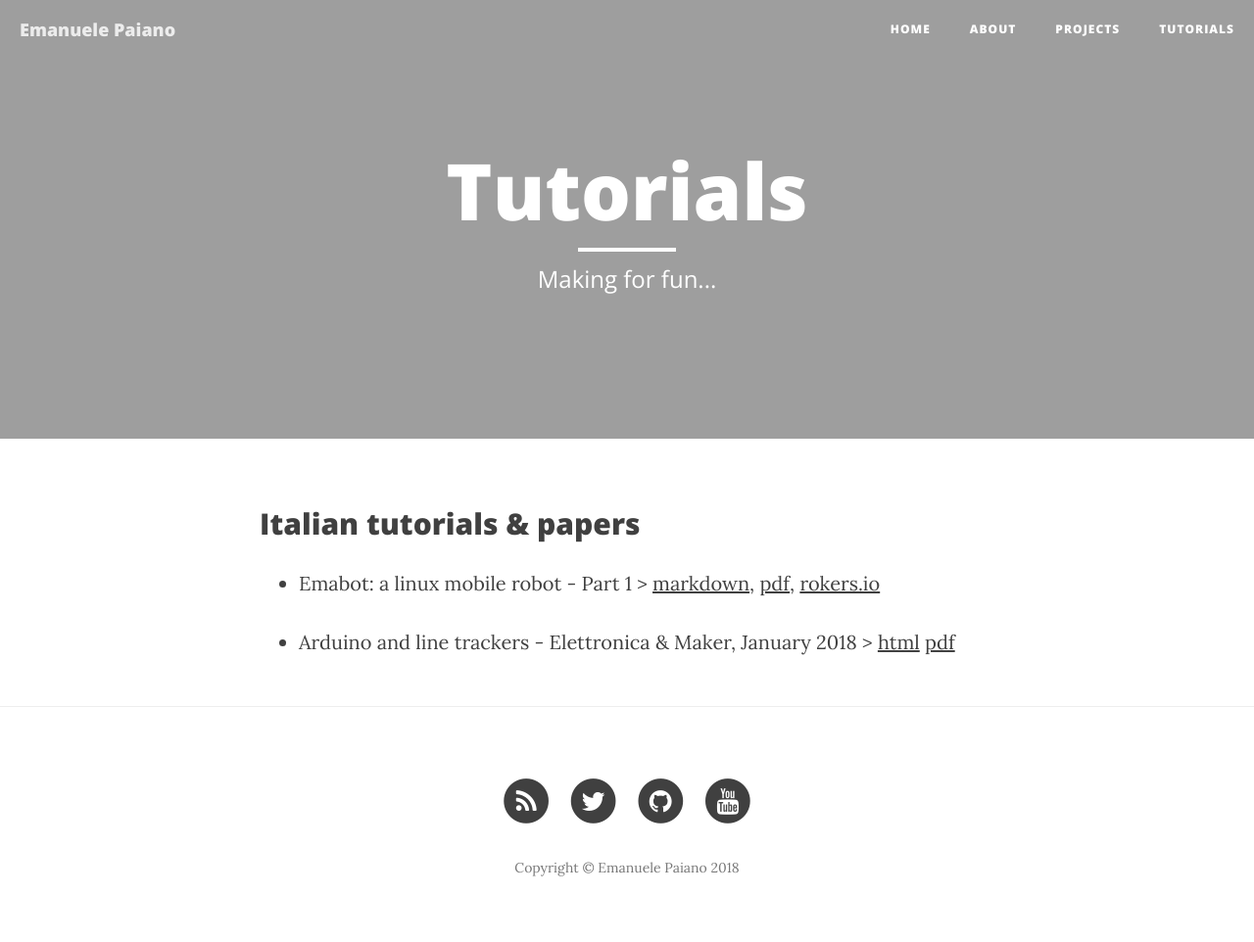
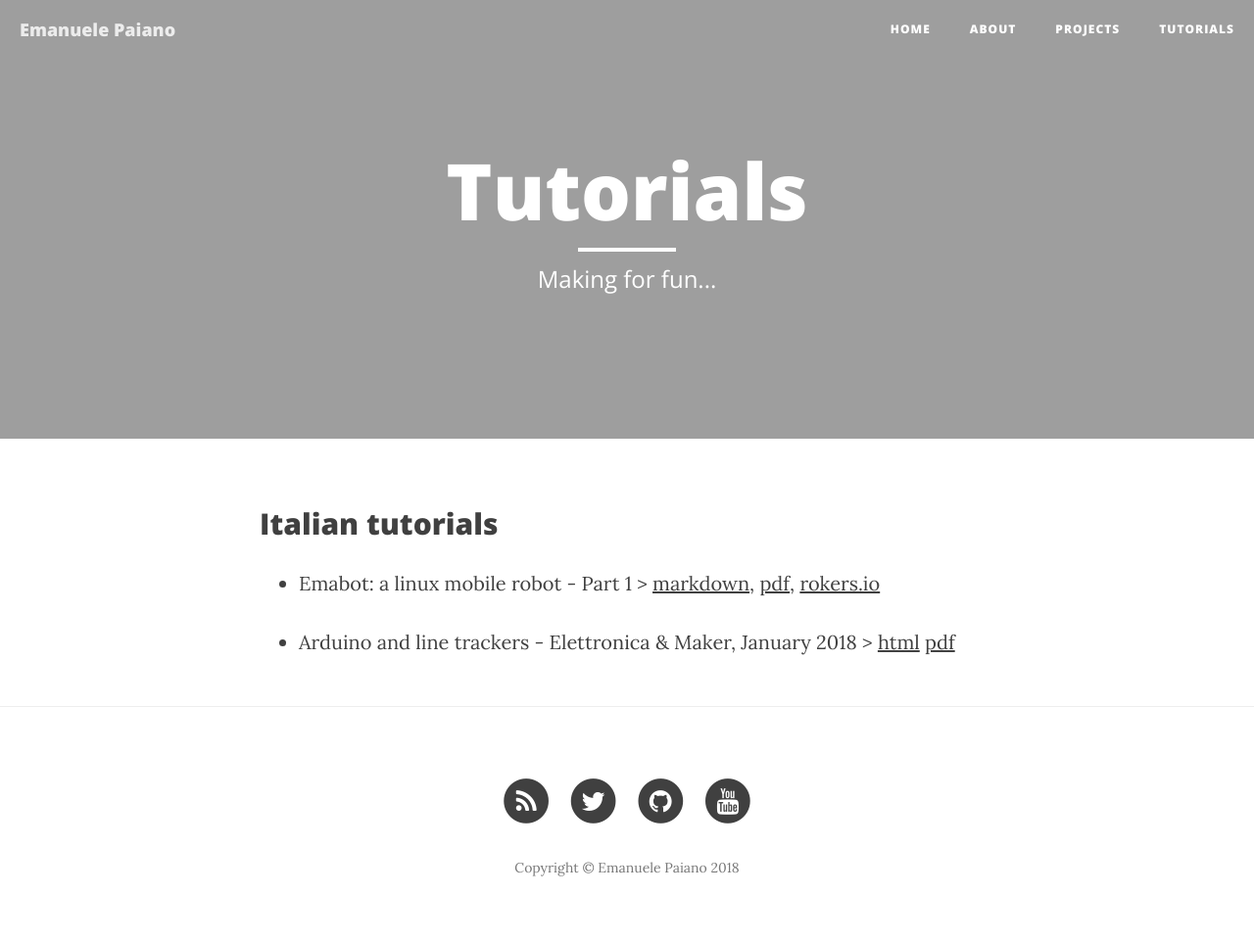
Before and after one commit to emanuelepaiano/emanuelepaiano.github.io, a Jekyll site: the page built from tutorials.html, in a window 1280 px wide. Shown: the whole page at 98% size. Built offline with Jekyll 4.4.1, drawn with Linux system fonts in a browser that asks for light colours; nearby versions of some CDN libraries.

Commit message:
Update tutorials.html

```diff
--- a/tutorials.html
+++ b/tutorials.html
@@ -5,7 +5,7 @@ description: "Making for fun..."
 header-img: "img/children.jpg"
 ---
 
-<h2>Italian tutorials & papers</h2>
+<h2>Italian tutorials</h2>
 
 <ul>
         <li>
```
